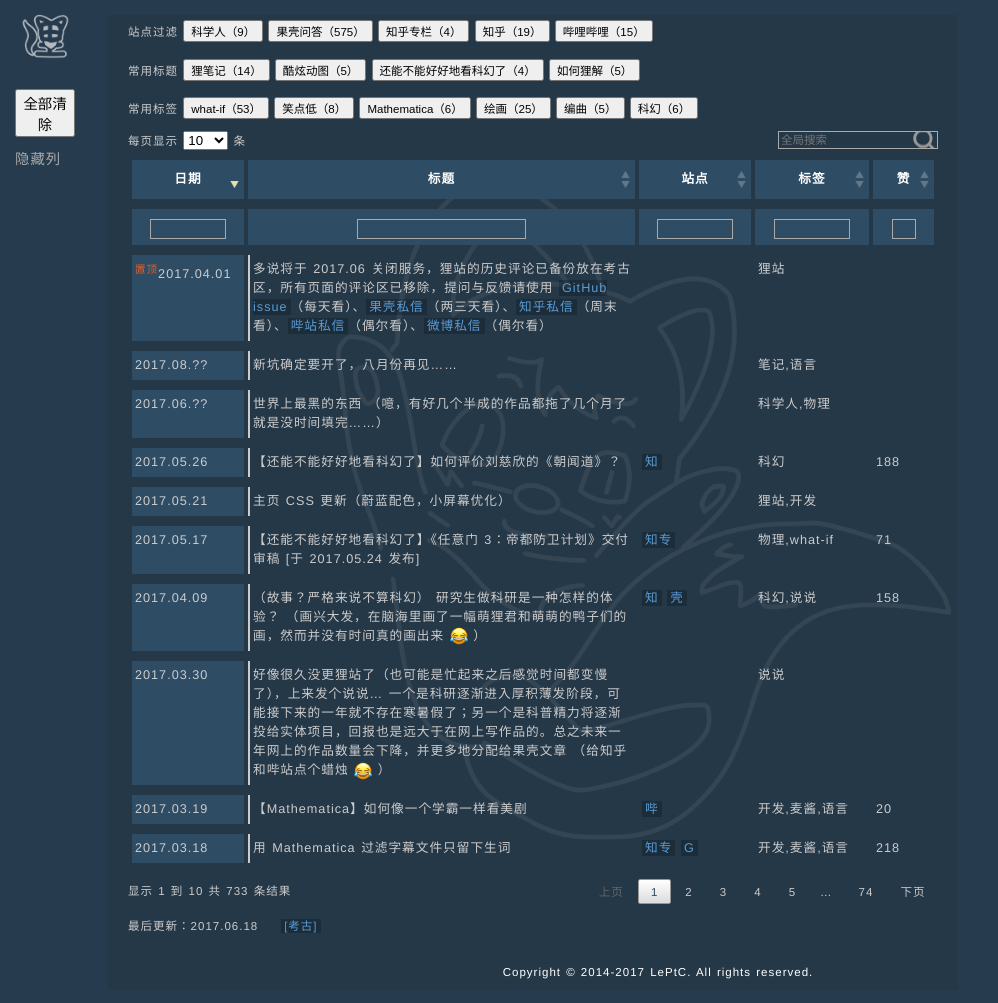
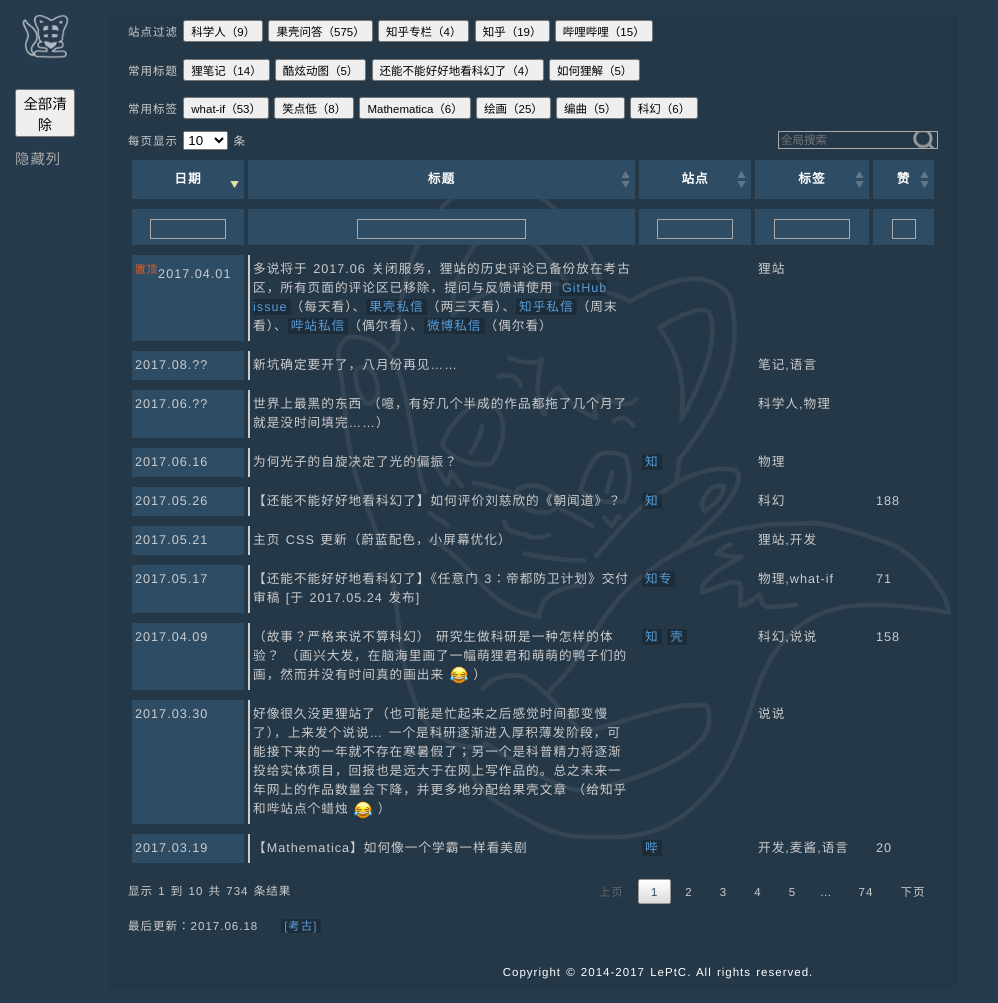
Before and after one commit to LePtC/LePtC.github.io, a Jekyll site: the page built from index.html, in a window 1280 px wide and 1003 px high. Shown: the whole window, without its empty margins (0-998 px from the left). Built offline with Jekyll 4.4.1, drawn with Linux system fonts in a browser that asks for light colours; Markdown is read by kramdown in place of the engine named in the settings; comment, search, counter and statistics services are not loaded.

Commit message:
update index

```diff
--- a/index.html
+++ b/index.html
@@ -214,6 +214,11 @@
     <a href="http://weibo.com/ttarticle/p/show?id=2309404082667938281154">微</a> --></td>
 <td>科学人,物理</td><td></td></tr>
 
+<tr><td>2017.06.16</td>
+  <td>为何光子的自旋决定了光的偏振？</td>
+<td><a href="https://www.zhihu.com/question/31429534/answer/184872721">知</a></td>
+<td>物理</td><td></td></tr>
+
 <tr><td>2017.05.26</td>
   <td>【还能不能好好地看科幻了】如何评价刘慈欣的《朝闻道》？</td>
 <td><a href="https://www.zhihu.com/question/46609703/answer/174771152">知</a></td>
@@ -557,8 +562,8 @@
 <td>说说</td><td></td></tr>
 
 <tr><td>2015.12.31</td>
-  <td><a href="posts/2015end.html">2015 年终总结</a></td>
-<td></td>
+  <td>2015 年终总结</td>
+<td><a href="posts/2015end.html">狸</a></td>
 <td>说说</td><td></td></tr>
 
 <tr><td>2015.12.30</td>
```
Also changed, not shown: other parts of index.html (+1 -1 lines).
